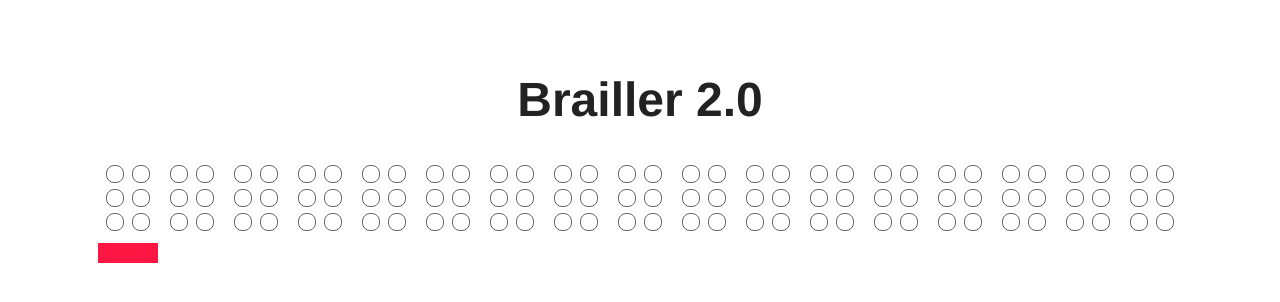
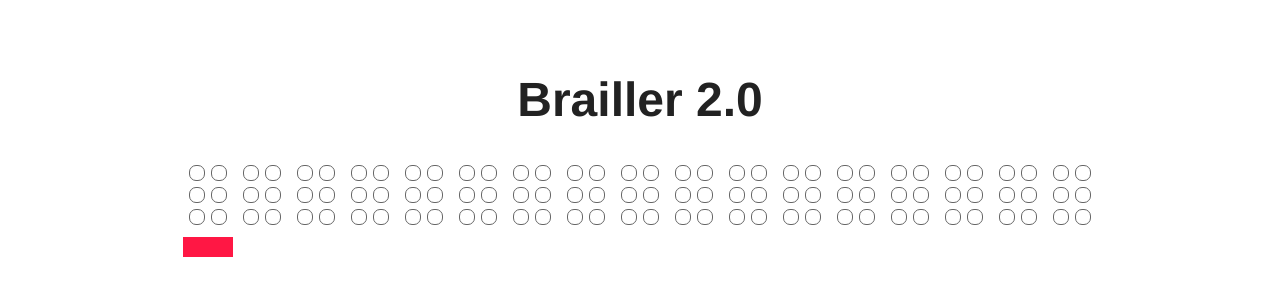
Before and after one commit to kdaisho/brailler, an Angular app: page / in a window 1280 px wide. Shown: the top 302 px of the page. Built offline with nearby package versions, Linux system fonts and the light colour scheme.

Commit message:
another css

```diff
--- a/src/app/app.component.css
+++ b/src/app/app.component.css
@@ -31,17 +31,17 @@ h1, h2, p, a {
 .pointer {
 	margin-top: 6px;
 	height: 20px;
-	width: 60px;
+	width: 50px;
 }
 .pointer.display {
 	background: #ff1744;
 }
 .field {
 	border: 1px solid #666;
-	border-radius: 8px;
-	margin: 6px 4px;
-	height: 16px;
-	width: 16px;
+	border-radius: 7px;
+	margin: 6px 3px;
+	height: 14px;
+	width: 14px;
 }
 .field.dot {
 	background: #222;
```
